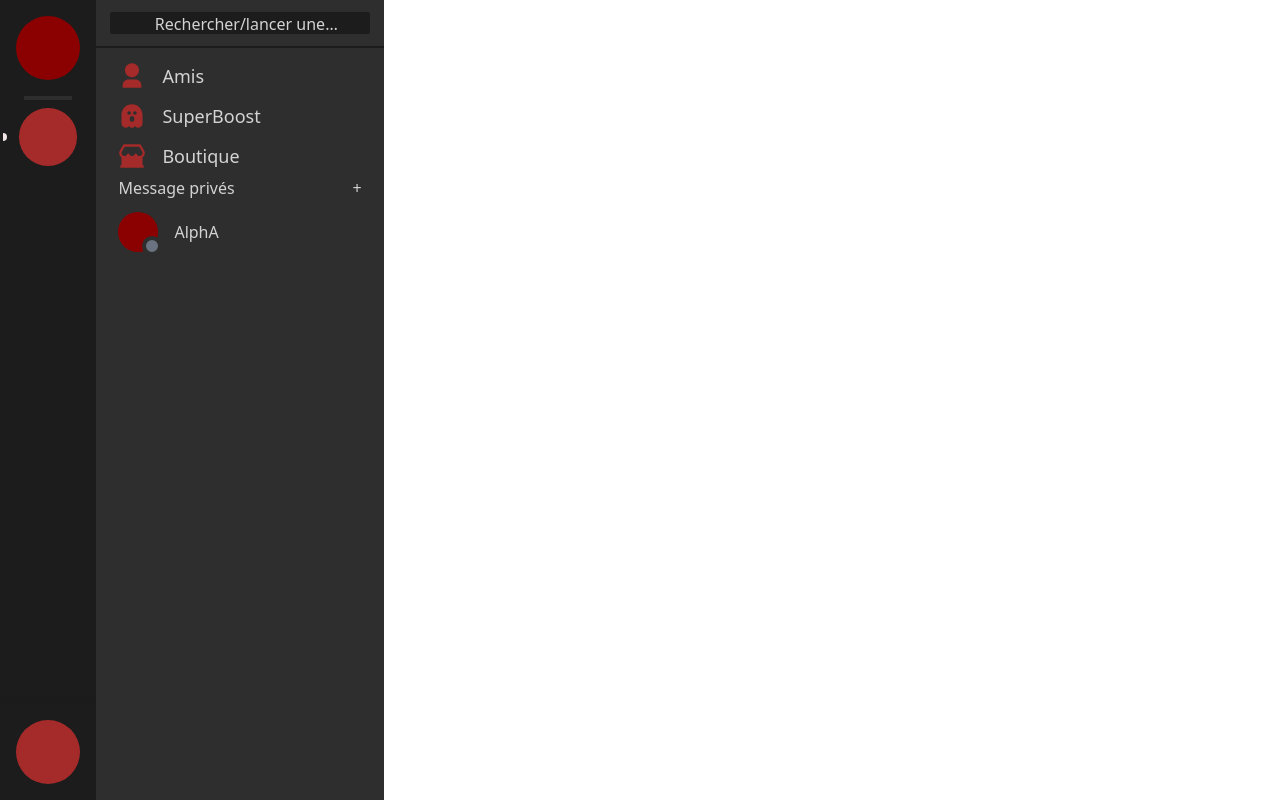
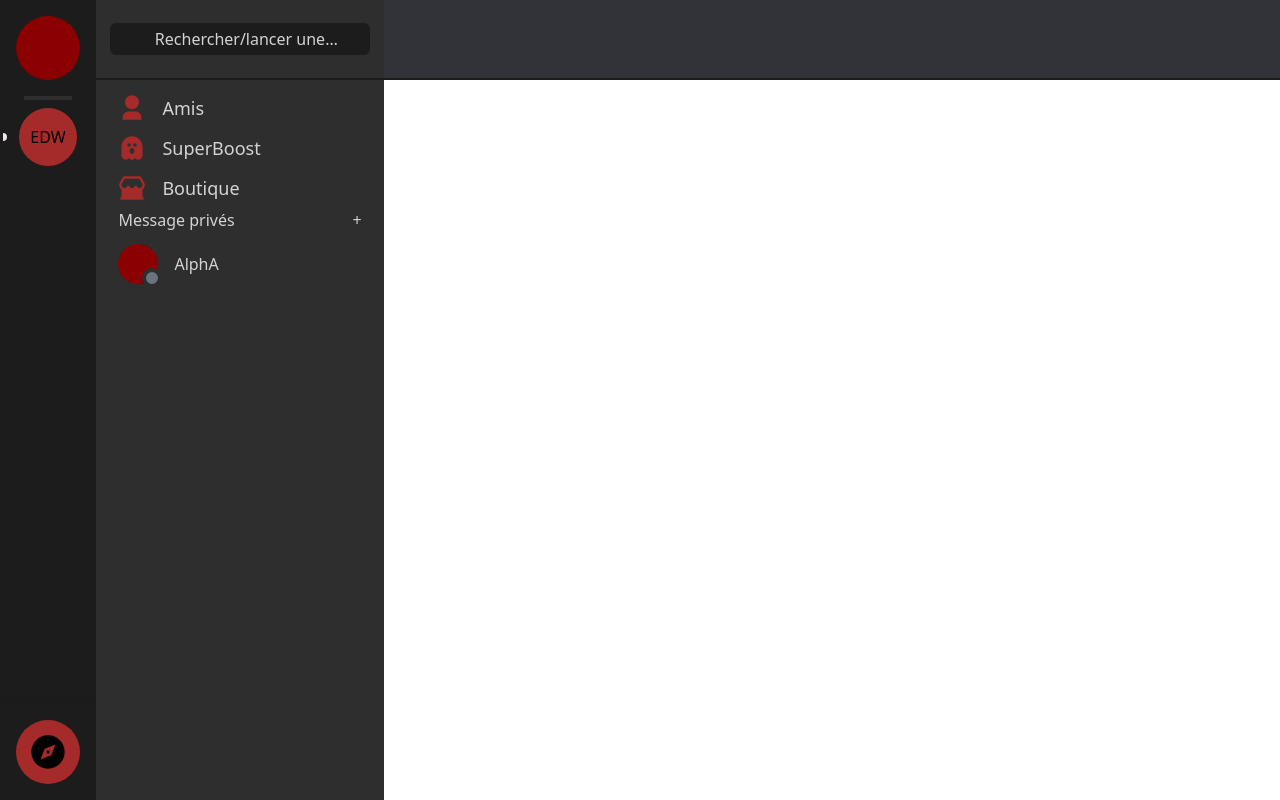
Before and after one commit to Arhanys/DiscordClone, a Next.js app: page / in a window 1280 px wide. Built offline with nearby package versions, Linux system fonts and the light colour scheme.

Commit message:
WIP Design, added modal to create a MP and worked on other UI components

```diff
--- a/src/app/page.tsx
+++ b/src/app/page.tsx
@@ -1,11 +1,13 @@
 import SideServer from "@/components/SideServer";
 import SideFriend from "@/components/SideFriend";
+import TopBar from "@/components/TopBar";
 
 export default function Home() {
   return (
     <main className="flex">
       <SideServer />
       <SideFriend />
+      <TopBar />
     </main>
   );
 }
--- a/src/components/FriendChat.tsx
+++ b/src/components/FriendChat.tsx
@@ -1,10 +1,10 @@
 import FriendIcon from "./FriendIcon";
 
-interface FriendRectangleProps {
+interface FriendChatProps {
   name: string;
 }
 
-export default function FriendRectangle({ name }: FriendRectangleProps) {
+export default function FriendChat({ name }: FriendChatProps) {
   return (
     <div className="hover:bg-accentRed w-[90%] h-12 rounded-md mx-auto flex items-center px-2 justify-between hover:cursor-pointer group mb-2">
       <div className="h-full flex items-center gap-4">
--- /dev/null
+++ b/src/components/PrivateMessageModal.tsx
@@ -0,0 +1,40 @@
+import { useState } from "react";
+
+interface PrivateMessageModalProps {
+  status: string;
+}
+
+export default function PrivateMessageModal(status: PrivateMessageModalProps) {
+  const [MaxAddedFriends, setMaxAddedFriends] = useState(9);
+  return (
+    <>
+      {status.status === "shown" ? (
+        <div className="bg-thirdDark h-96 w-96 absolute py-2 rounded-lg ">
+          <div className=" h-[30%] w-full flex flex-col px-4 ">
+            <h1 className="text-lightGray font-bold text-xl">
+              Sélectionne des amis
+            </h1>
+            <p className="text-lightGray text-sm mb-2">
+              Tu peux encore sélectionner {MaxAddedFriends} ami(s)
+            </p>
+            <input
+              type="text"
+              placeholder="Entre le nom d'utilisateur d'un ami"
+              className="bg-backgroundDark rounded-md w-full h-8 mt-2 ps-2 text-lightGray self-center"
+            />
+          </div>
+          <div className="bg-accentDark h-[0.1rem] w-full"></div>
+          <div
+            id="modalFriendList"
+            className="h-[45%] border-b-[0.1rem] border-accentDark"
+          ></div>
+          <div className=" h-1/4 px-4 flex items-center justify-center">
+            <button className="bg-accentRed hover:bg-darkRed w-full h-10 rounded-sm text-lightGray hover:text-offWhite">
+              Créer un MP
+            </button>
+          </div>
+        </div>
+      ) : null}
+    </>
+  );
+}
--- a/src/components/ServerIcon.tsx
+++ b/src/components/ServerIcon.tsx
@@ -1,7 +1,9 @@
 export default function ServerIon() {
   return (
     <>
-      <li className="w-3/5 aspect-square bg-accentRed rounded-[50%] hover:rounded-3xl hover:bg-darkRed flex-shrink-0 transition-all relative before:content-[''] before:absolute before:h-2 before:hover:h-6 before:w-[0.25rem] before:bg-offWhite before:rounded-tr-3xl before:rounded-br-3xl before:-left-4 before:top-1/2 before:-translate-y-1/2 before:transition-all cursor-pointer"></li>
+      <li className="w-3/5 aspect-square flex items-center justify-center bg-accentRed rounded-[50%] hover:rounded-3xl hover:bg-darkRed flex-shrink-0 transition-all relative before:content-[''] before:absolute before:h-2 before:hover:h-6 before:w-[0.25rem] before:bg-offWhite before:rounded-tr-3xl before:rounded-br-3xl before:-left-4 before:top-1/2 before:-translate-y-1/2 before:transition-all cursor-pointer">
+        <p>EDW</p>
+      </li>
     </>
   );
 }
--- a/src/components/SideFriend.tsx
+++ b/src/components/SideFriend.tsx
@@ -2,21 +2,26 @@
 
 import { useState } from "react";
 import FriendChat from "./FriendChat";
+import PrivateMessageModal from "./PrivateMessageModal";
 
 export default function SideFriend() {
   const [privateMessage, setPrivateMessage] = useState([{ name: "AlphA" }]);
+  const [modalStatus, setModalStatus] = useState("hidden");
+
+  const toggleModal = () => {
+    setModalStatus(modalStatus === "hidden" ? "shown" : "hidden");
+  };
+
   return (
     <>
-      <div className="bg-accentDark h-screen w-72 flex flex-col">
-        <button className="bg-backgroundDark rounded-sm h-6 w-[90%] line-clamp-1 text-lightGray my-3 mx-auto">
-          Rechercher/lancer une conversation
-        </button>
-        <div className="bg-backgroundDark w-full h-[0.1rem] mx-auto mb-2"></div>
+      <div className="bg-accentDark h-screen w-72 min-w-72 flex flex-col">
+        <div className="h-20 min-h-20 flex items-center justify-center border-b-2 border-backgroundDark mb-2">
+          <button className="bg-backgroundDark rounded-md h-8 w-[90%] line-clamp-1 text-lightGray mx-auto">
+            Rechercher/lancer une conversation
+          </button>
+        </div>
 
-        <div
-          id="friendsContainer"
-          className=" overflow-auto h-full no-scrollbar"
-        >
+        <div id="friendsContainer" className=" overflow-auto no-scrollbar">
           <div
             id="FriendsButton"
             className="w-[90%] h-10 hover:bg-accentRed rounded-md mx-auto flex items-center group cursor-pointer"
@@ -68,10 +73,14 @@ export default function SideFriend() {
               Boutique
             </p>
           </div>
-          <button className="flex justify-between w-[90%] mx-auto mb-2 px-2 text-lightGray hover:text-offWhite">
+          <button
+            onClick={toggleModal}
+            className="flex justify-between w-[90%] mx-auto mb-2 px-2 text-lightGray hover:text-offWhite"
+          >
             <p>Message privés</p>
             <p>+</p>
           </button>
+          <PrivateMessageModal status={modalStatus} />
           {privateMessage.map((privateMessage, index) => (
             <FriendChat key={index} name={privateMessage.name} />
           ))}
--- a/src/components/SideServer.tsx
+++ b/src/components/SideServer.tsx
@@ -5,7 +5,7 @@ export default function SideServer() {
     <>
       <div
         id="SideServerContainer"
-        className="bg-backgroundDark h-screen w-24 flex flex-col"
+        className="bg-backgroundDark h-screen w-24 min-w-24 flex flex-col"
       >
         <div
           id="logoContainer"
@@ -24,7 +24,17 @@ export default function SideServer() {
           id="discoverContainer"
           className="h-24 min-h-24 w-24 flex justify-center items-center fixed bottom-0 bg-backgroundDark after:content-[''] after:absolute after:top-[-10%] after:h-4 after:w-full after:bg-gradient-to-t after:from-backgroundDark after:to-transparent cursor-pointer"
         >
-          <div className="h-2/3 aspect-square rounded-[50%] bg-accentRed hover:rounded-3xl shrink-0 transition-all"></div>
+          <div className="h-2/3 aspect-square flex items-center justify-center rounded-[50%] bg-accentRed hover:bg-darkRed hover:rounded-3xl shrink-0 transition-all group">
+            <svg
+              xmlns="http://www.w3.org/2000/svg"
+              viewBox="0 0 24 24"
+              width="40px"
+              height="40px"
+              className="group-hover:rotate-180 transition-all  duration-700"
+            >
+              <path d="M12 22C6.47715 22 2 17.5228 2 12C2 6.47715 6.47715 2 12 2C17.5228 2 22 6.47715 22 12C22 17.5228 17.5228 22 12 22ZM16.5 7.5L10 10L7.5 16.5L14 14L16.5 7.5ZM12 13C11.4477 13 11 12.5523 11 12C11 11.4477 11.4477 11 12 11C12.5523 11 13 11.4477 13 12C13 12.5523 12.5523 13 12 13Z"></path>
+            </svg>
+          </div>
         </div>
       </div>
     </>
--- /dev/null
+++ b/src/components/TopBar.tsx
@@ -0,0 +1,10 @@
+export default function TopBar() {
+  return (
+    <>
+      <div className="h-20 border-b-2 w-full flex border-backgroundDark bg-thirdDark">
+        <section id="TopBarLeft" className="w-2/3 h-full"></section>
+        <section id="TopBarRight" className="w-1/3 h-full"></section>
+      </div>
+    </>
+  );
+}
--- a/tailwind.config.ts
+++ b/tailwind.config.ts
@@ -16,6 +16,7 @@ const config: Config = {
       offWhite: '#F0E6E6',       // Off-white for secondary text
       highlightRed: '#FF4500',   // Highlight Red for alerts/emphasis
       accentDark: '#2E2E2E',     // Dark Accent for dividers/shadows
+      thirdDark: '#313338',      // Third Dark for hover effects
     },
   },
   },
```
